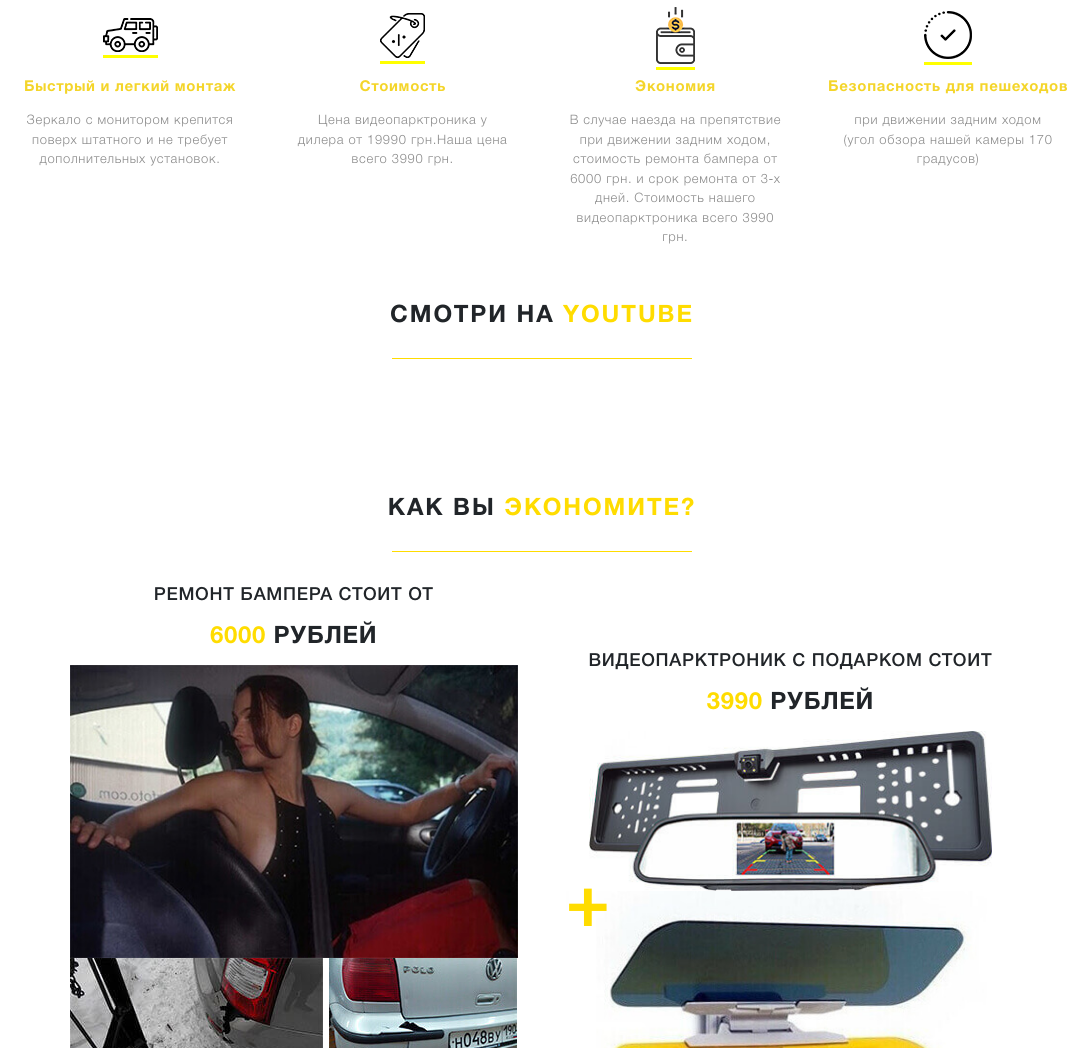
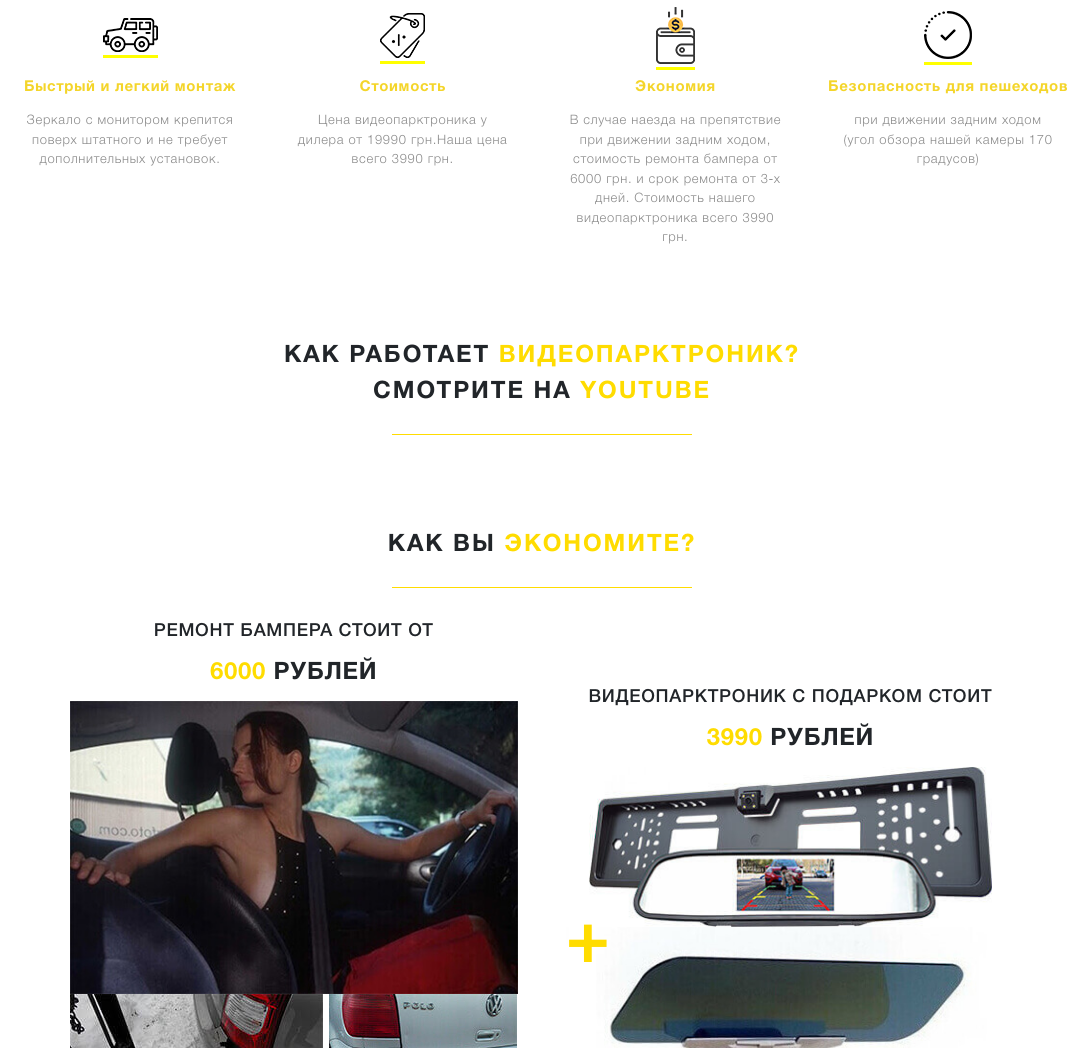
Before and after one commit to PanLion-git/Cursor_HW09_ParckTronick, a plain HTML site: page index.html in a window 1280 px wide. Shown: the part 2018-3066 px from the top of the page, without its empty margins (98-1181 px from the left). Drawn offline with nearby package versions, Linux system fonts and the light colour scheme.

Commit message:
Optimized video 3-nd edition

```diff
--- a/css/video.css
+++ b/css/video.css
@@ -6,25 +6,25 @@
 .how-this-work {
   display: flex;
   justify-content: center;
+  transform: translateY(40px);
 }
 
 
 .how-this-work a {
   text-decoration: none;
   padding: 50px;
+  /* transform: translateY(30px); */
 }
 
 
 .how-this-work a:hover {
   text-decoration: none;
-  /* background-color: #333; */
-  /* color: #9a9a9a; */
-  /* color: #8b8b8b; */
   color: #000;
   padding: 50px;
-    background-color: #efefefb3;
-  /* font-size: 72px; */
-  border-radius: 50%;
-  transition: all 1s;
-
+  background-color: #efefef;
+  background-position: bottom 70px;
+  border-radius: 75%;
+  box-shadow: 0 0 100px #333;
+  transition: all 0.75s;
+  /* transform: translateY(30px); */
 }
--- a/index.html
+++ b/index.html
@@ -201,7 +201,11 @@
 
 
     <p class="how-this-work">
-        <a href="how_this_work.html" target="_blank" class="h2">Смотри на <span class="yellow">YouTube</span></a>
+        <!-- <h2 class="h2">как работает <span class="yellow">видеопарктроник?</span></h2> -->
+        <a href="how_this_work.html" target="_blank" class="h2">
+            как работает <span class="yellow">видеопарктроник?</span> <br>
+            Смотрите на <span class="yellow">YouTube</span>
+        </a>
     </p>
 
     <!-- <section class="video">
```
